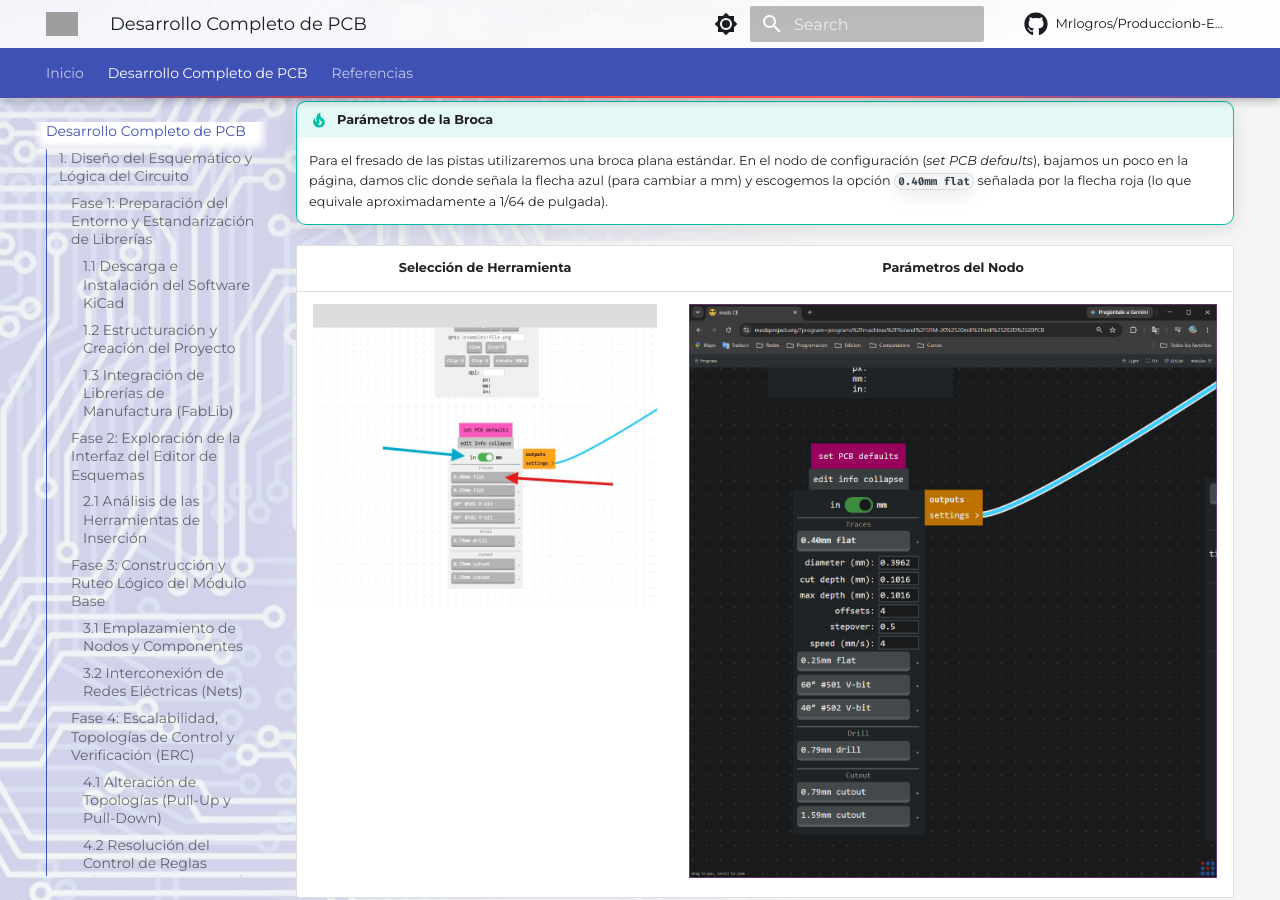
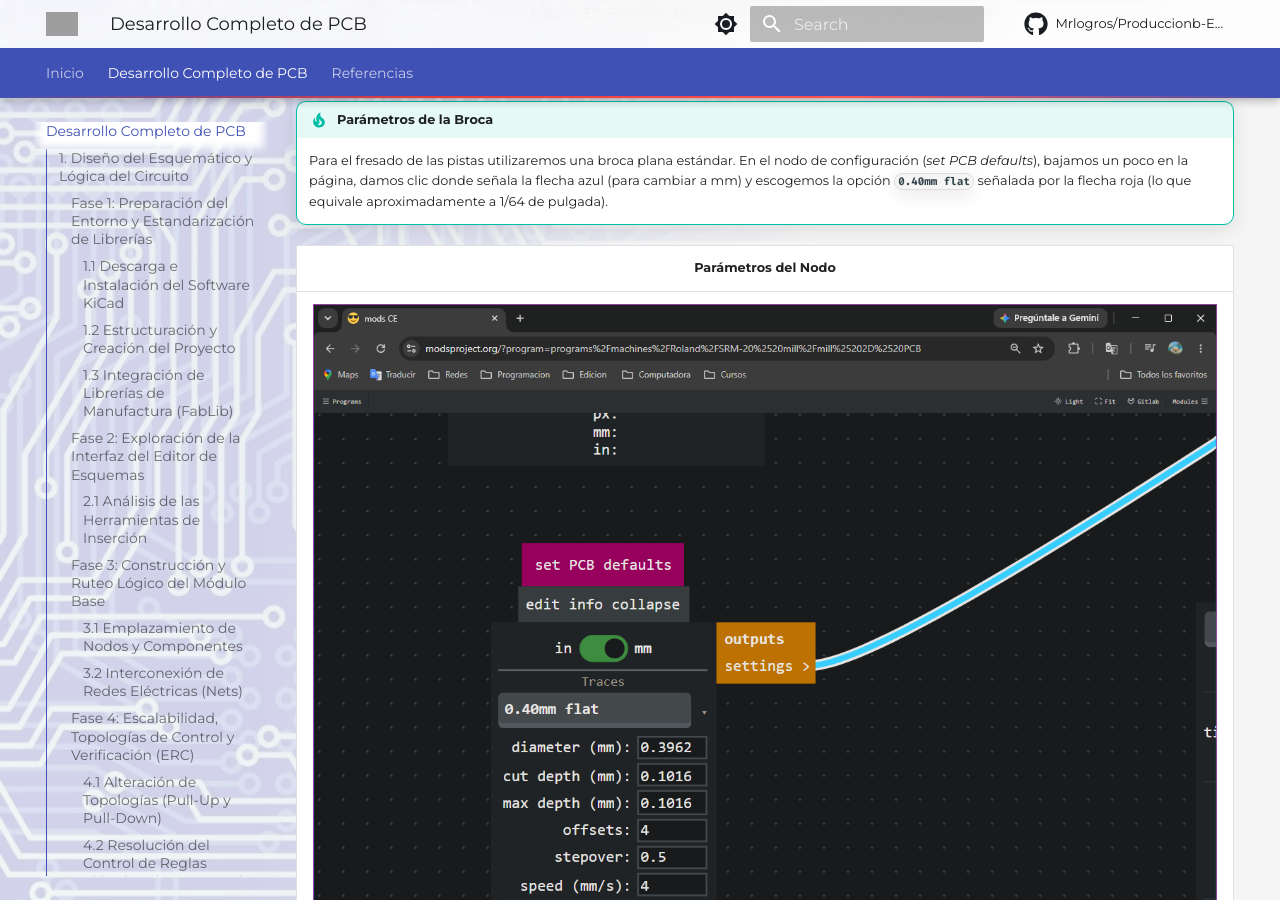
Before and after one commit to Mrlogros/Produccionb-Electronica, an MkDocs documentation site: the page built from docs/diseno-kicad.md, in a window 1280 px wide and 900 px high, scrolled down 46923 px. Built offline with MkDocs 1.6.1 and Material for MkDocs 9.7.7, drawn with Linux system fonts in a browser that asks for light colours; comment, search, counter and statistics services are not loaded; grey boxes are pictures that could not be loaded.

Commit message:
Update PCB design documentation table format
Removed the tool selection row from the table in the PCB design documentation.

```diff
--- a/docs/diseno-kicad.md
+++ b/docs/diseno-kicad.md
@@ -566,9 +566,9 @@ A continuación, configuramos los parámetros de la herramienta física:
 !!! tip "Parámetros de la Broca"
     Para el fresado de las pistas utilizaremos una broca plana estándar. En el nodo de configuración (*set PCB defaults*), bajamos un poco en la página, damos clic donde señala la flecha azul (para cambiar a mm) y escogemos la opción **`0.40mm flat`** señalada por la flecha roja (lo que equivale aproximadamente a 1/64 de pulgada).
 
-| Selección de Herramienta | Parámetros del Nodo |
-| :---: | :---: |
-| ![Selección de fresa de ruteo](img/fotos_mods/Imagen51.jpg) | ![Configuración de herramienta](img/Imagen%2059.png) |
+| Parámetros del Nodo |
+| :---: |
+| ![Configuración de herramienta](img/Imagen%2059.png) |
 
 #### Ajuste de Pasadas (Offsets)
 En el nodo **mill raster 2D**, definiremos cuánto material queremos remover alrededor de cada pista:
```
